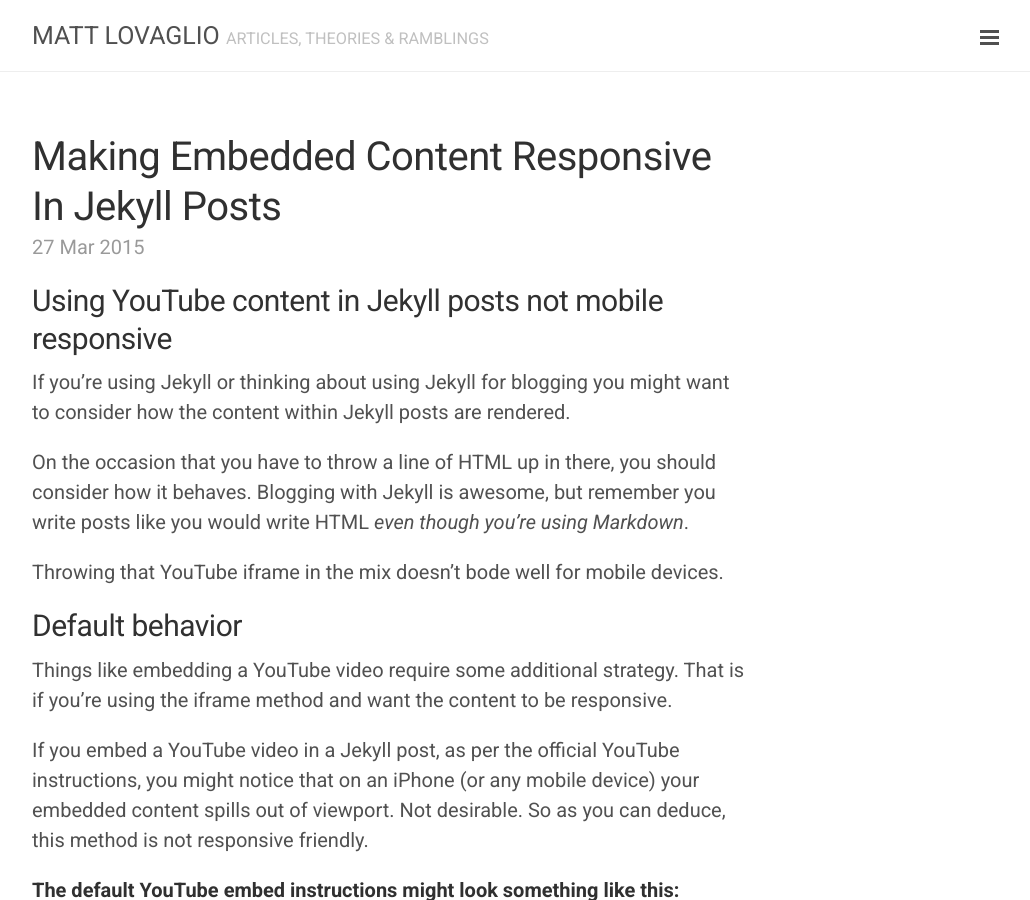
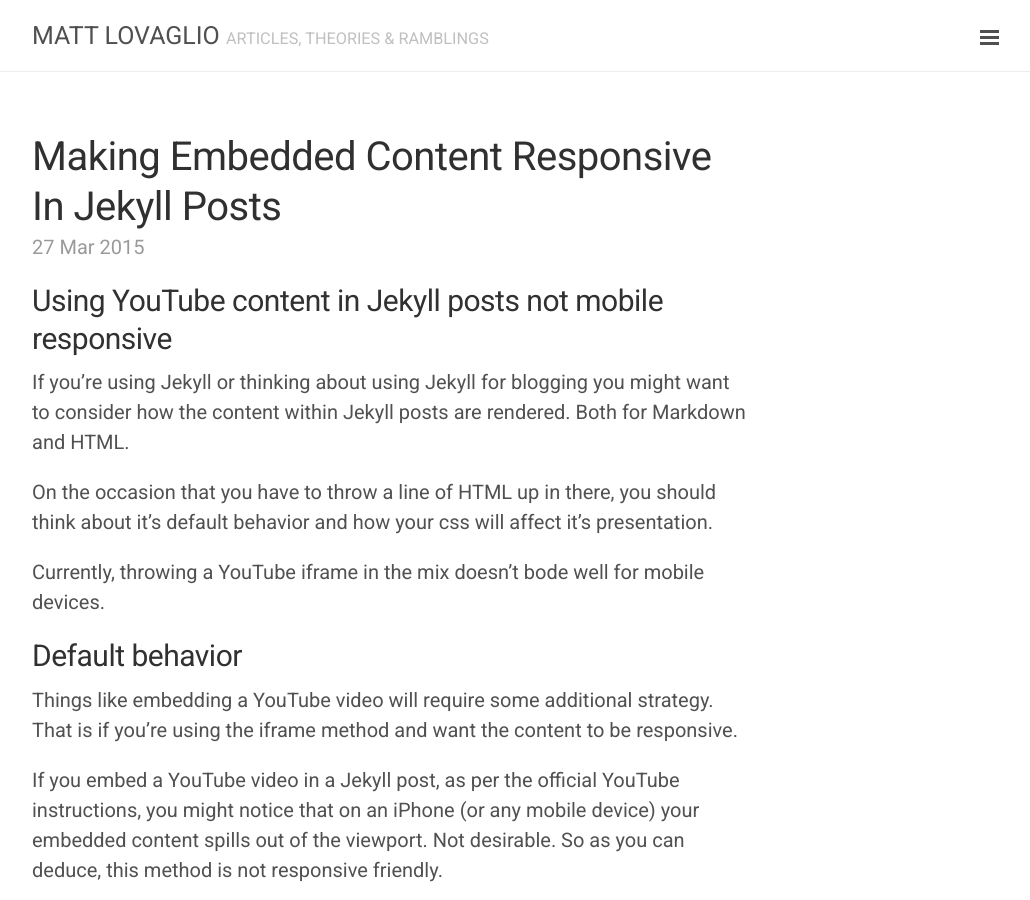
Before and after one commit to mattlovaglio/mattlovaglio.github.io, a Jekyll site: the page built from _posts/2015-03-27-Making-Embedded-Content-Responsive-In-Jekyll-Posts.md, in a window 1280 px wide and 900 px high. Shown: the whole window, without its empty margins (248-1278 px from the left). Built offline with Jekyll 4.4.1, drawn with Linux system fonts in a browser that asks for light colours; Markdown is read by kramdown in place of the engine named in the settings.

Commit message:
Typo
Fixed typo.

```diff
--- a/_posts/2015-03-27-Making-Embedded-Content-Responsive-In-Jekyll-Posts.md
+++ b/_posts/2015-03-27-Making-Embedded-Content-Responsive-In-Jekyll-Posts.md
@@ -5,17 +5,17 @@
 
 ## Using YouTube content in Jekyll posts not mobile responsive
 
-If you're using Jekyll or thinking about using Jekyll for blogging you might want to consider how the content within Jekyll posts are rendered.
+If you're using Jekyll or thinking about using Jekyll for blogging you might want to consider how the content within Jekyll posts are rendered. Both for Markdown and HTML.
 
-On the occasion that you have to throw a line of HTML up in there, you should consider how it behaves. Blogging with Jekyll is awesome, but remember you write posts like you would write HTML *even though you're using Markdown*.
+On the occasion that you have to throw a line of HTML up in there, you should think about it's default behavior and how your css will affect it's presentation.
 
-Throwing that YouTube iframe in the mix doesn't bode well for mobile devices.
+Currently, throwing a YouTube iframe in the mix doesn't bode well for mobile devices.
 
 ## Default behavior
 
-Things like embedding a YouTube video require some additional strategy. That is if you're using the iframe method and want the content to be responsive.
+Things like embedding a YouTube video will require some additional strategy. That is if you're using the iframe method and want the content to be responsive.
 
-If you embed a YouTube video in a Jekyll post, as per the official YouTube instructions, you might notice that on an iPhone (or any mobile device) your embedded content spills out of viewport. Not desirable. So as you can deduce, this method is not responsive friendly.
+If you embed a YouTube video in a Jekyll post, as per the official YouTube instructions, you might notice that on an iPhone (or any mobile device) your embedded content spills out of the viewport. Not desirable. So as you can deduce, this method is not responsive friendly.
 
 **The default YouTube embed instructions might look something like this:**
 
```
